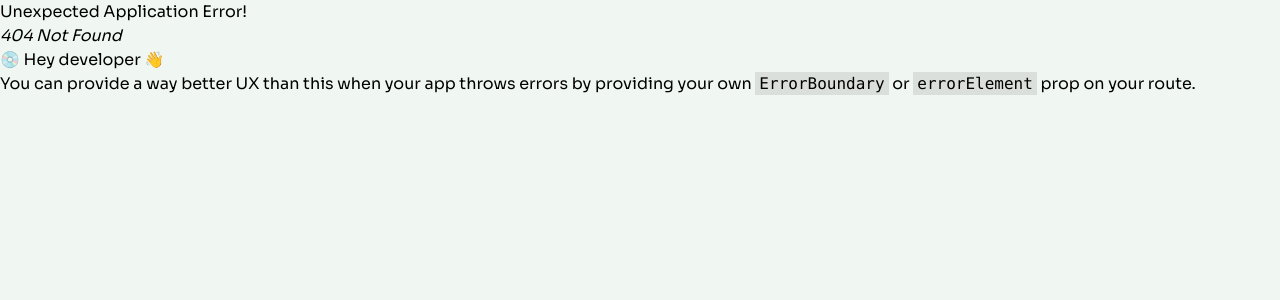
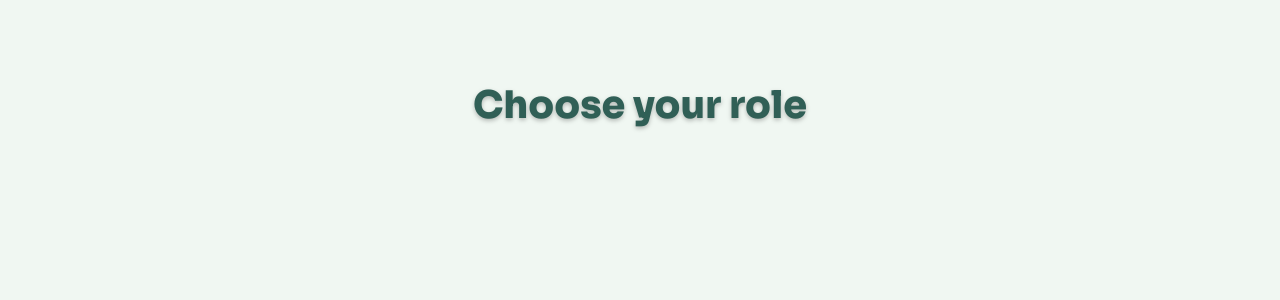
Before and after one commit to daniel-panhead/wy.ai, a React (Vite) app in the folder frontend/: page /select-role in a window 1280 px wide. Before the commit this address had no page. Shown: the top 300 px of the page. Built offline with nearby package versions, Linux system fonts and the light colour scheme.

Commit message:
Added text

```diff
--- a/frontend/src/main.tsx
+++ b/frontend/src/main.tsx
@@ -5,6 +5,7 @@ import {
   RouterProvider,
 } from "react-router-dom";
 import Home from './pages/Home.tsx'
+import RoleSelector from './pages/Role_Selector.tsx';
 import './index.css'
 
 const router = createBrowserRouter([
@@ -12,6 +13,11 @@ const router = createBrowserRouter([
     path: "/",
     element: <Home />,
   },
+  {
+    path: "/select-role",
+    element: <RoleSelector />,
+  },
+
 ]);
 
 ReactDOM.createRoot(document.getElementById('root')!).render(
--- /dev/null
+++ b/frontend/src/pages/Role_Selector.tsx
@@ -0,0 +1,13 @@
+const RoleSelector = () => {
+
+    return (
+      <div className="flex flex-col">
+          <h1 className="text-[#305F56] text-center drop-shadow-[0_2px_2px_rgba(0,0,0,0.25)]
+          text-[38px] font-[800] px-[30px] pt-[77px] pb-[745px]">
+            Choose your role
+          </h1>
+      </div>
+    )
+}
+
+export default RoleSelector
```
